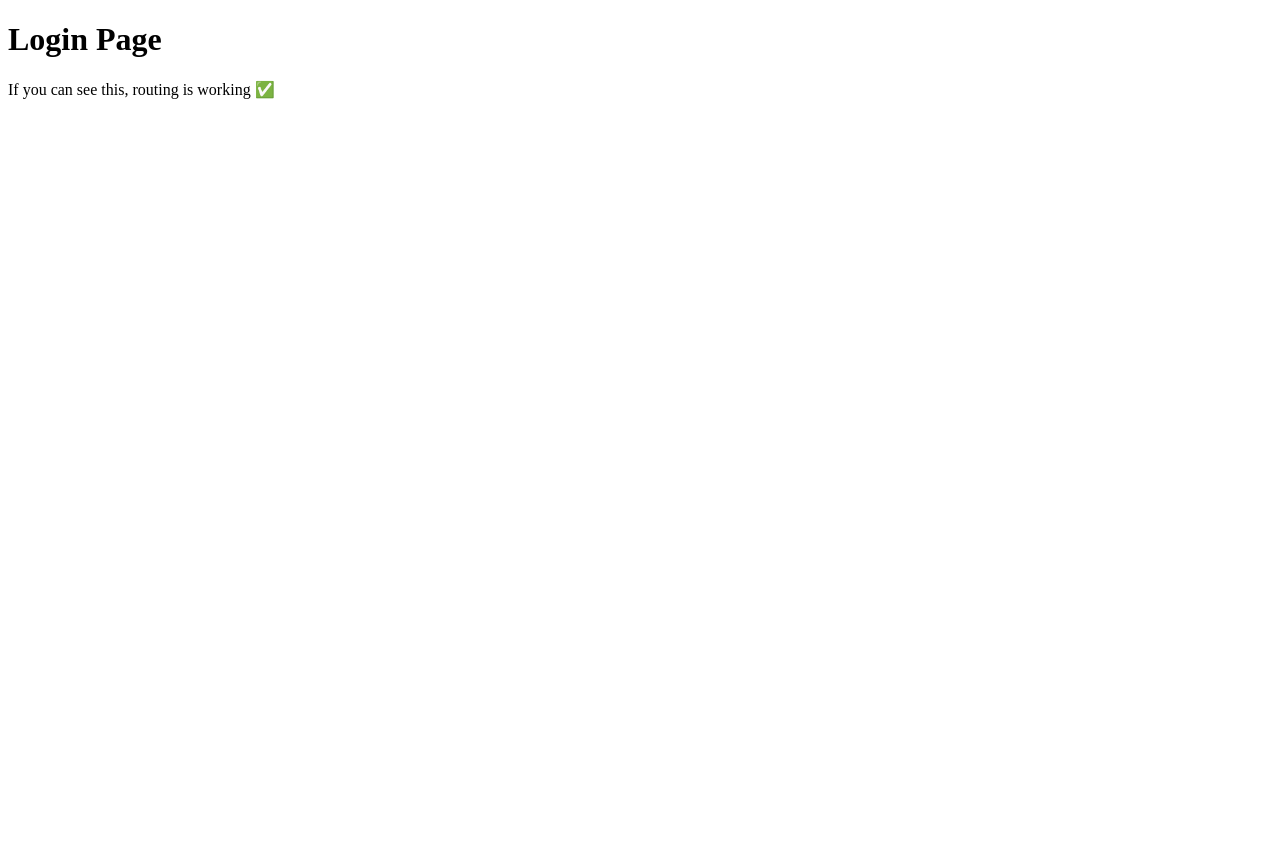
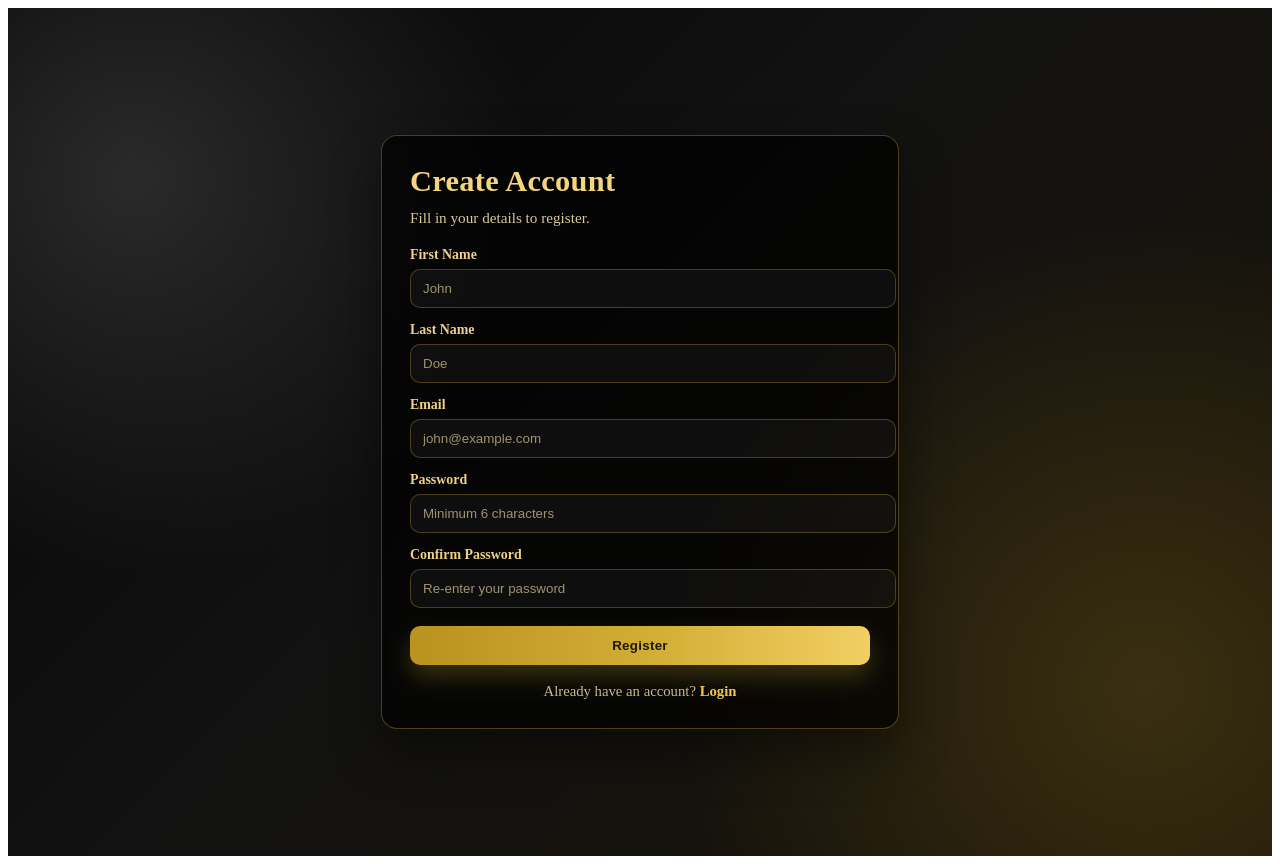
Before and after one commit to Debug-Dames/Bank-System, a React app in the folder frontend/: page / in a window 1280 px wide. Before the commit the page ends 800 px from the top, so only its background shows below. Built offline with nearby package versions, Linux system fonts and the light colour scheme; the HTML template or start-up script is replaced by a standard one.

Commit message:
register

```diff
--- a/frontend/src/pages/Auth/Register.jsx
+++ b/frontend/src/pages/Auth/Register.jsx
@@ -1,7 +1,164 @@
+import { useState } from 'react';
+import { Link, useNavigate } from 'react-router-dom';
+import './auth.css';
+
 export default function Register() {
+  const navigate = useNavigate();
+
+  // Keep all input values in one state object for easier updates.
+  const [formData, setFormData] = useState({
+    firstName: '',
+    lastName: '',
+    email: '',
+    password: '',
+    confirmPassword: '',
+  });
+
+  // Store feedback messages so the user understands what happened.
+  const [error, setError] = useState('');
+  const [success, setSuccess] = useState('');
+
+  // Generic input handler: update only the field that changed.
+  const handleChange = (event) => {
+    const { name, value } = event.target;
+    setFormData((prev) => ({
+      ...prev,
+      [name]: value,
+    }));
+  };
+
+  // Basic front-end validation before "submitting" registration.
+  const validateForm = () => {
+    const { firstName, lastName, email, password, confirmPassword } = formData;
+
+    if (!firstName || !lastName || !email || !password || !confirmPassword) {
+      return 'Please fill in all fields.';
+    }
+
+    if (!email.includes('@')) {
+      return 'Please enter a valid email address.';
+    }
+
+    if (password.length < 6) {
+      return 'Password must be at least 6 characters.';
+    }
+
+    if (password !== confirmPassword) {
+      return 'Passwords do not match.';
+    }
+
+    return '';
+  };
+
+  const handleSubmit = (event) => {
+    event.preventDefault();
+
+    // Reset previous messages each time user submits.
+    setError('');
+    setSuccess('');
+
+    const validationError = validateForm();
+    if (validationError) {
+      setError(validationError);
+      return;
+    }
+
+    // For now we save a mock user locally (no backend yet).
+    const registeredUser = {
+      firstName: formData.firstName,
+      lastName: formData.lastName,
+      email: formData.email,
+      password: formData.password,
+    };
+    localStorage.setItem('registeredUser', JSON.stringify(registeredUser));
+
+    setSuccess('Registration successful. Redirecting to login...');
+
+    // Small delay so user can read the success message, then navigate.
+    setTimeout(() => {
+      navigate('/');
+    }, 1000);
+  };
+
   return (
-    <div>
-      <h1>Register</h1>
+    <div className="auth-page">
+      <div className="auth-card">
+        <h1 className="auth-title">Create Account</h1>
+        <p className="auth-subtitle">Fill in your details to register.</p>
+
+        {error && <p className="auth-message auth-message-error">{error}</p>}
+        {success && <p className="auth-message auth-message-success">{success}</p>}
+
+        <form onSubmit={handleSubmit} className="auth-form">
+          <div className="auth-field">
+            <label htmlFor="firstName">First Name</label>
+            <input
+              id="firstName"
+              name="firstName"
+              type="text"
+              value={formData.firstName}
+              onChange={handleChange}
+              placeholder="John"
+            />
+          </div>
+
+          <div className="auth-field">
+            <label htmlFor="lastName">Last Name</label>
+            <input
+              id="lastName"
+              name="lastName"
+              type="text"
+              value={formData.lastName}
+              onChange={handleChange}
+              placeholder="Doe"
+            />
+          </div>
+
+          <div className="auth-field">
+            <label htmlFor="email">Email</label>
+            <input
+              id="email"
+              name="email"
+              type="email"
+              value={formData.email}
+              onChange={handleChange}
+              placeholder="john@example.com"
+            />
+          </div>
+
+          <div className="auth-field">
+            <label htmlFor="password">Password</label>
+            <input
+              id="password"
+              name="password"
+              type="password"
+              value={formData.password}
+              onChange={handleChange}
+              placeholder="Minimum 6 characters"
+            />
+          </div>
+
+          <div className="auth-field">
+            <label htmlFor="confirmPassword">Confirm Password</label>
+            <input
+              id="confirmPassword"
+              name="confirmPassword"
+              type="password"
+              value={formData.confirmPassword}
+              onChange={handleChange}
+              placeholder="Re-enter your password"
+            />
+          </div>
+
+          <button type="submit" className="auth-button">
+            Register
+          </button>
+        </form>
+
+        <p className="auth-switch-text">
+          Already have an account? <Link to="/login">Login</Link>
+        </p>
+      </div>
     </div>
   );
 }
--- a/frontend/src/pages/Auth/auth.css
+++ b/frontend/src/pages/Auth/auth.css
@@ -0,0 +1,146 @@
+.auth-page {
+  min-height: 100vh;
+  display: flex;
+  align-items: center;
+  justify-content: center;
+  padding: 24px;
+  background:
+    radial-gradient(circle at 10% 20%, #2a2a2a 0%, transparent 30%),
+    radial-gradient(circle at 90% 80%, #3a2f10 0%, transparent 35%),
+    linear-gradient(135deg, #050505 0%, #121212 45%, #1a1408 100%);
+}
+
+.auth-card {
+  width: 100%;
+  max-width: 460px;
+  padding: 28px;
+  border-radius: 16px;
+  background: rgba(0, 0, 0, 0.72);
+  border: 1px solid rgba(212, 175, 55, 0.35);
+  box-shadow: 0 24px 50px rgba(0, 0, 0, 0.45);
+  backdrop-filter: blur(4px);
+}
+
+.auth-title {
+  margin: 0;
+  color: #f4d47c;
+  font-size: 1.9rem;
+  letter-spacing: 0.3px;
+}
+
+.auth-subtitle {
+  margin: 10px 0 20px;
+  color: #d7c99c;
+  font-size: 0.95rem;
+}
+
+.auth-form {
+  display: grid;
+  gap: 14px;
+}
+
+.auth-field {
+  display: grid;
+  gap: 6px;
+}
+
+.auth-field label {
+  color: #edd287;
+  font-size: 0.87rem;
+  font-weight: 600;
+}
+
+.auth-field input {
+  width: 100%;
+  border: 1px solid rgba(212, 175, 55, 0.3);
+  border-radius: 10px;
+  background: rgba(255, 255, 255, 0.04);
+  color: #f8f1dc;
+  padding: 11px 12px;
+  outline: none;
+  transition: border-color 0.2s ease, box-shadow 0.2s ease, background-color 0.2s ease;
+}
+
+.auth-field input::placeholder {
+  color: #9f936f;
+}
+
+.auth-field input:focus {
+  border-color: #d4af37;
+  background: rgba(255, 255, 255, 0.08);
+  box-shadow: 0 0 0 3px rgba(212, 175, 55, 0.2);
+}
+
+.auth-button {
+  border: none;
+  border-radius: 10px;
+  padding: 12px;
+  margin-top: 4px;
+  font-weight: 700;
+  letter-spacing: 0.3px;
+  cursor: pointer;
+  color: #1f1704;
+  background: linear-gradient(90deg, #b9921f 0%, #d4af37 55%, #f2cf63 100%);
+  transition: transform 0.15s ease, filter 0.2s ease, box-shadow 0.2s ease;
+  box-shadow: 0 12px 24px rgba(212, 175, 55, 0.25);
+}
+
+.auth-button:hover {
+  filter: brightness(1.05);
+  transform: translateY(-1px);
+}
+
+.auth-button:active {
+  transform: translateY(0);
+}
+
+.auth-message {
+  border-radius: 10px;
+  padding: 10px 12px;
+  margin: 0 0 12px;
+  font-size: 0.88rem;
+}
+
+.auth-message-error {
+  color: #ffd8d8;
+  background: rgba(255, 52, 52, 0.15);
+  border: 1px solid rgba(255, 95, 95, 0.45);
+}
+
+.auth-message-success {
+  color: #f9e9b8;
+  background: rgba(186, 148, 24, 0.2);
+  border: 1px solid rgba(212, 175, 55, 0.45);
+}
+
+.auth-switch-text {
+  margin: 18px 0 0;
+  text-align: center;
+  color: #c9bb8f;
+  font-size: 0.92rem;
+}
+
+.auth-switch-text a {
+  color: #f1c94d;
+  font-weight: 700;
+  text-decoration: none;
+}
+
+.auth-switch-text a:hover {
+  text-decoration: underline;
+}
+
+@media (max-width: 520px) {
+  .auth-page {
+    padding: 16px;
+  }
+
+  .auth-card {
+    padding: 22px 18px;
+    border-radius: 14px;
+  }
+
+  .auth-title {
+    font-size: 1.6rem;
+  }
+}
--- a/frontend/src/routes/AppRoutes.jsx
+++ b/frontend/src/routes/AppRoutes.jsx
@@ -18,7 +18,8 @@ export default function AppRoutes() {
     <Routes>
 
       {/* Auth Routes (No Layout) */}
-      <Route path="/" element={<Login />} />
+      <Route path="/" element={<Register />} />
+      <Route path="/login" element={<Login />} />
       <Route path="/register" element={<Register />} />
 
       {/* Protected / Main App Routes */}
```
Also changed, not shown: 1 other file (tests, documents, lock files or other folders).
